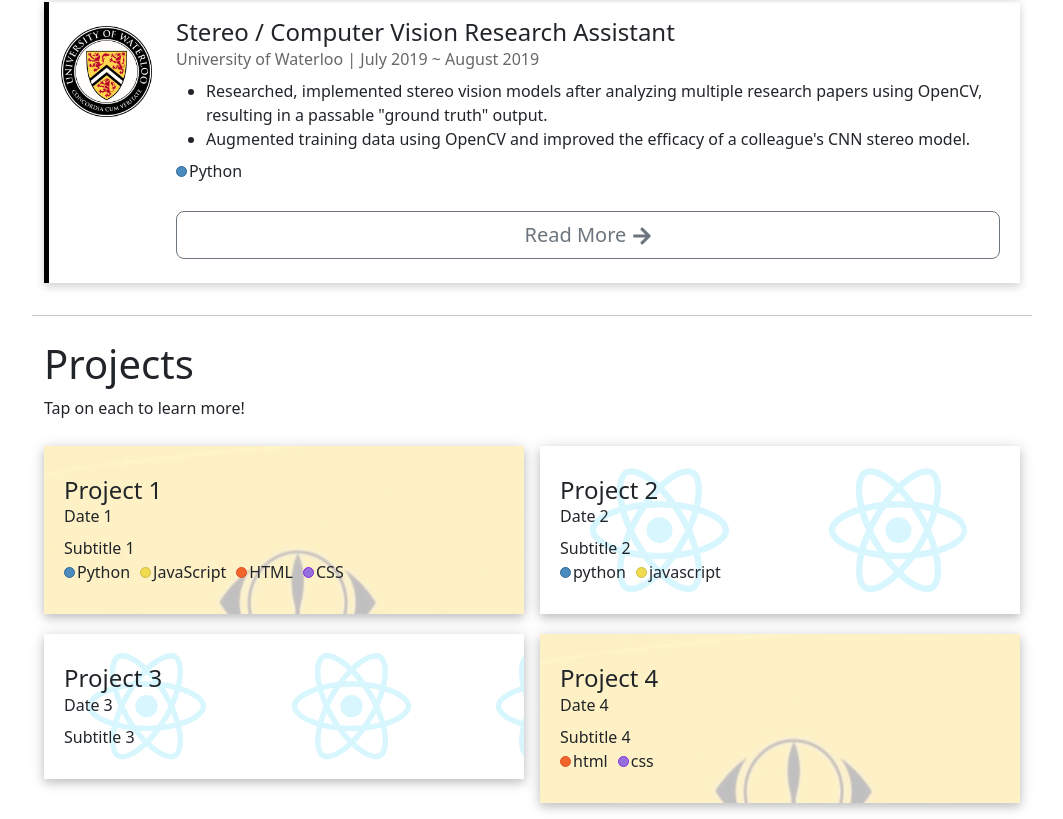
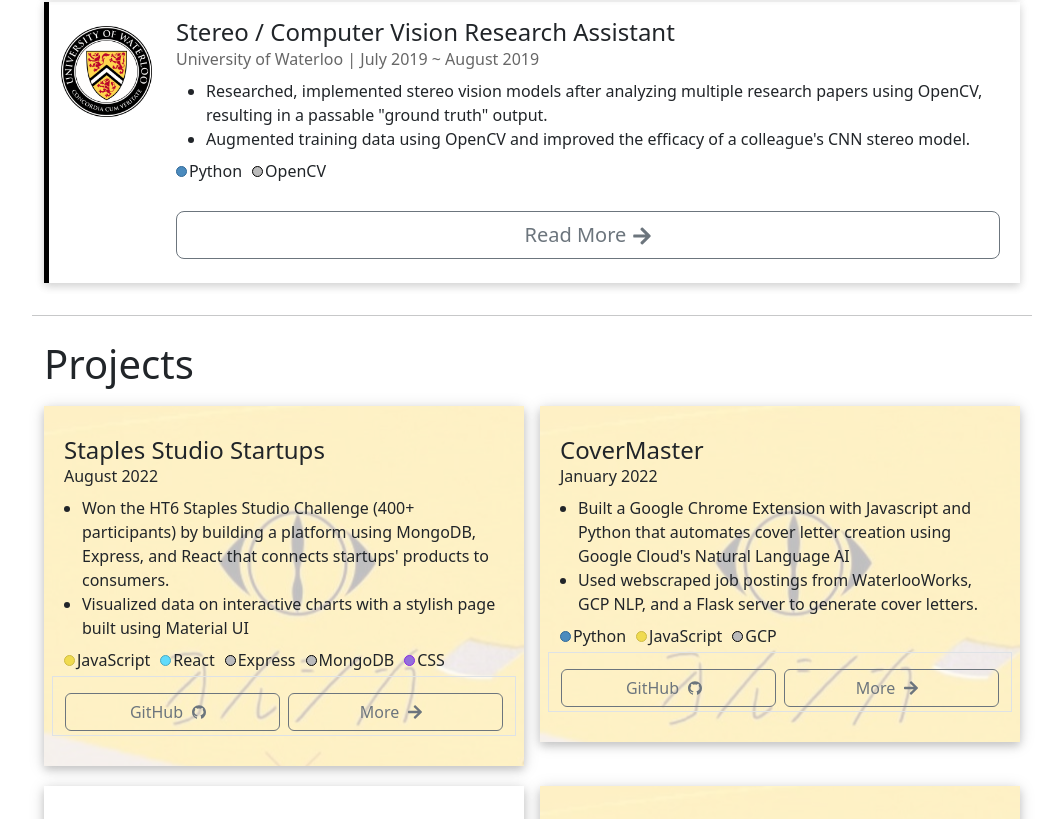
Before and after one commit to ant52ho/ant52ho.github.io, a React (Create React App) app in the folder personal-site/: page / in a window 1280 px wide. Shown: the part 1748-2567 px from the top of the page, without its empty margins (108-1171 px from the left). Built offline with nearby package versions, Linux system fonts and the light colour scheme.

Commit message:
inputted projects, buttons

```diff
--- a/personal-site/src/components/Experiences.js
+++ b/personal-site/src/components/Experiences.js
@@ -37,7 +37,7 @@ const Experiences = () => {
           title="Stereo / Computer Vision Research Assistant"
           employer="University of Waterloo"
           date="July 2019 ~ August 2019"
-          technologies={["Python"]}
+          technologies={["Python", "OpenCV"]}
           body={`Researched, implemented stereo vision models after analyzing multiple research papers using OpenCV, resulting in a passable "ground truth" output.
           Augmented training data using OpenCV and improved the efficacy of a colleague's CNN stereo model.`}
         />
--- a/personal-site/src/components/Project.js
+++ b/personal-site/src/components/Project.js
@@ -1,8 +1,11 @@
 import Container from "react-bootstrap/Container";
 import Row from "react-bootstrap/Row";
 import Col from "react-bootstrap/Col";
+import Button from "react-bootstrap/Button";
 import "./Project.css";
 import Technologies from "./Technologies";
+import { FaArrowRight } from "react-icons/fa";
+import { AiFillGithub } from "react-icons/ai";
 
 const Project = ({
   title,
@@ -11,7 +14,13 @@ const Project = ({
   articleLink,
   technologies,
   bgImage,
+  body,
 }) => {
+  var contentBody = body;
+  if (body) {
+    contentBody = body.split(/\n */);
+  }
+
   const sectionStyle = {
     backgroundImage: `url(${bgImage})`,
   };
@@ -21,13 +30,55 @@ const Project = ({
       <Col md={6} sm={12}>
         <div style={sectionStyle} className="hoverMove">
           <div className="projectBg">
-            <a className="projectLink" href={articleLink}>
+            <a className="projectLink" href={articleLink} target="_blank">
               <Container className="project">
                 <Row>
                   <h4 className="m-0">{title}</h4>
                   <p className="m-0">{date}</p>
-                  <p className="m-0 mt-2">{subtitle}</p>
-                  <Technologies technologies={technologies} />
+                  {body ? (
+                    // <ul className="pt-2 m-0 experienceBody d-none d-md-block">
+                    <ul className="pt-2 m-0 experienceBody">
+                      {contentBody.map((item, i) => (
+                        <li key={i}>{item}</li>
+                      ))}
+                    </ul>
+                  ) : null}
+                  {/* <p className="m-0 mt-2">{subtitle}</p> */}
+                  <div className="pt-2 pb-1">
+                    {/* <div className="pt-2 pb-1 d-none d-md-block"> */}
+                    <Technologies technologies={technologies} />
+                  </div>
+                  <Row className="border m-auto w-100 pb-1 pt-3 px-2 gx-2">
+                    <Col>
+                      <Button
+                        variant="outline-secondary"
+                        className="w-100 d-flex align-items-center justify-content-center"
+                        // size="lg"
+                      >
+                        GitHub <AiFillGithub className="mx-2" />
+                      </Button>
+                    </Col>
+                    <Col>
+                      <Button
+                        variant="outline-secondary"
+                        className="w-100 d-flex align-items-center justify-content-center"
+                        // size="lg"
+                      >
+                        More <FaArrowRight className="mx-2" />
+                      </Button>
+                    </Col>
+                  </Row>
+                  {/* <div className="d-flex justify-content-end pb-1 pt-3">
+                    <a href="#" target="_blank" className="readMore py-1">
+                    <Button
+                      variant="outline-secondary"
+                      className="readMore"
+                    >
+                      Read More <FaArrowRight />
+                    </Button>
+                    {""}
+                    </a>
+                  </div> */}
                 </Row>
               </Container>
             </a>
--- a/personal-site/src/components/Projects.js
+++ b/personal-site/src/components/Projects.js
@@ -11,38 +11,46 @@ const Projects = () => {
     <>
       <Container fluid className="py-2 projects" id="projects">
         <h1>Projects</h1>
-        <p>Tap on each to learn more!</p>
+        {/* <p>Tap on each to learn more!</p> */}
         <Row className="gx-3">
           <Project
-            title="Project 1"
-            date="Date 1"
-            subtitle="Subtitle 1"
+            title="Staples Studio Startups"
+            date="August 2022"
+            subtitle="[HT6 Winner] A platform that connects startups' products to consumers"
+            body={`Won the HT6 Staples Studio Challenge (400+ participants) by building a platform using MongoDB, Express, and React that connects startups' products to consumers.
+            Visualized data on interactive charts with a stylish page built using Material UI`}
             articleLink="google.com"
-            technologies={["Python", "JavaScript", "HTML", "CSS"]}
+            technologies={["JavaScript", "React", "Express", "MongoDB", "CSS"]}
             bgImage={yorushika}
           />
           <Project
-            title="Project 2"
-            date="Date 2"
+            title="CoverMaster"
+            date="January 2022"
             subtitle="Subtitle 2"
+            body={`Built a Google Chrome Extension with Javascript and Python that automates cover letter creation using Google Cloud's Natural Language AI
+            Used webscraped job postings from WaterlooWorks, GCP NLP, and a Flask server to generate cover letters.`}
             articleLink="google.com"
-            technologies={["python", "javascript"]}
+            technologies={["Python", "JavaScript", "GCP"]}
+            bgImage={yorushika}
+          />
+          <Project
+            title="Balloon Deflation Modelling"
+            date="January 2021 ~ February 2021"
+            // subtitle="Subtitle 3"
+            body={`Developed an algorithm that models a balloonʼs deflation using OpenCV, resulting in the find of a high correlation model. (R-squared = 0.94)
+            Used Taylor polynomials and non-linear Numpy regressions to generalize a mathematical equation for balloon deflations.`}
+            articleLink="google.com"
+            technologies={["Python", "OpenCV"]}
             bgImage={reactLogo}
           />
           <Project
-            title="Project 3"
-            date="Date 3"
-            subtitle="Subtitle 3"
+            title="Maze Input & Pathfinding"
+            date="December 2018 ~ January 2019"
+            // subtitle="Subtitle 4"
+            body={`Implemented the A* pathfinding algorithm.
+             Used Python's PIL imaging library to further detect maze openings and convert maze images to nodes, effectively solving mazes even when in photo format.`}
             articleLink="google.com"
-            // technologies={["python", "javascript"]}
-            bgImage={reactLogo}
-          />
-          <Project
-            title="Project 4"
-            date="Date 4"
-            subtitle="Subtitle 4"
-            articleLink="google.com"
-            technologies={["html", "css"]}
+            technologies={["Python"]}
             bgImage={yorushika}
           />
         </Row>
```
